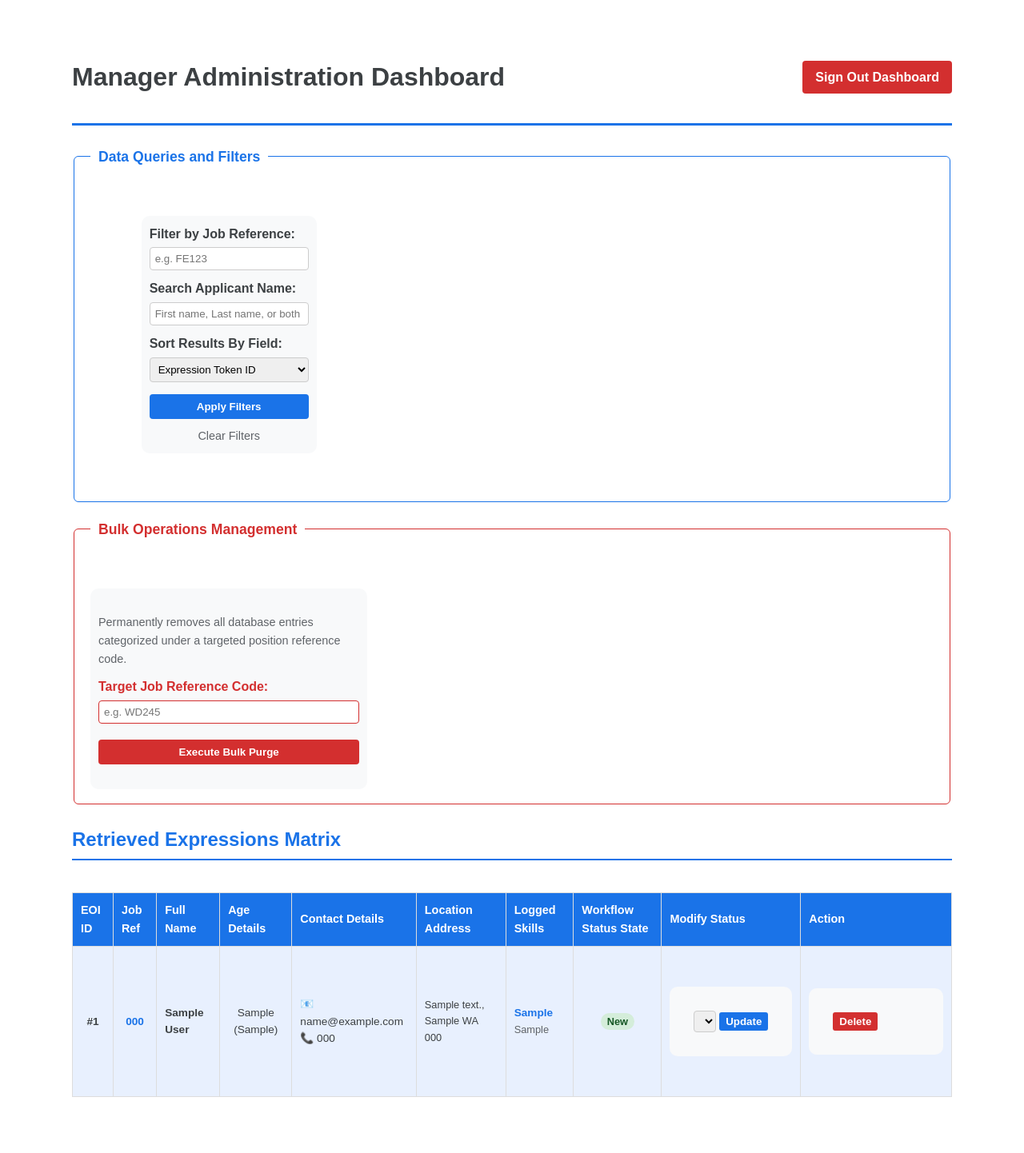
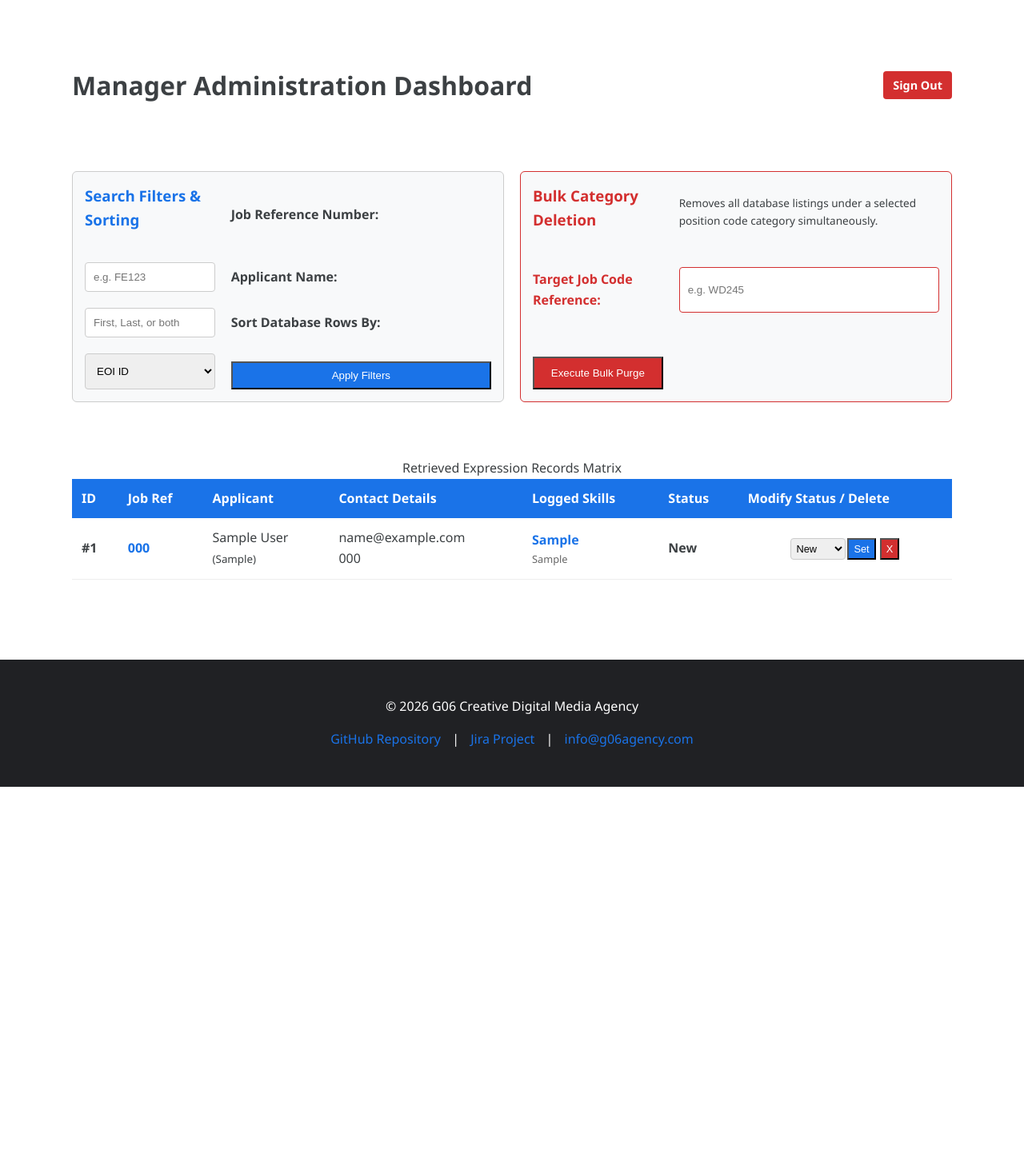
Before and after one commit to grageriann/AssignmentProject2, a PHP site: page /manage.php in a window 1280 px wide. Shown: the part 56-1498 px from the top of the page at 80% size. After the commit the page ends 1040 px from the top, so only its background shows below. Run offline with PHP 8.4, Linux system fonts and the light colour scheme; a user stored in the database is signed in; tables that the repository leaves empty hold one stand-in row (values such as "Sample post").

Commit message:
upd all pages.

```diff
--- a/manage.php
+++ b/manage.php
@@ -7,28 +7,23 @@ if (!isset($_SESSION["authenticated"]) || $_SESSION["authenticated"] !== true) {
 require_once "settings.php";
 
 $message = "";
-$msg_style = "color: #2e7d32; font-weight: bold;";
 
-// 1. POST ACTION INTERCEPTORS
+// 1. Intercept Status Changes and Erasures
 if ($_SERVER["REQUEST_METHOD"] === "POST") {
-
-  // Action A: Update Single Application Status
   if (isset($_POST["update_status"])) {
     $eoi_number = (int)$_POST["eoi_number"];
     $status = trim($_POST["status"] ?? "");
-
     if (in_array($status, ['New', 'Current', 'Final'])) {
         $query = "UPDATE eoi SET Status = ? WHERE EOInumber = ?";
         $stmt = mysqli_prepare($conn, $query);
         mysqli_stmt_bind_param($stmt, "si", $status, $eoi_number);
         if (mysqli_stmt_execute($stmt)) {
-            $message = "EOI #$eoi_number status updated successfully to $status.";
+            $message = "EOI #$eoi_number status updated to $status.";
         }
         mysqli_stmt_close($stmt);
     }
   }
 
-  // Action B: Single Application Erase
   if (isset($_POST["delete_eoi"])) {
     $eoi_number = (int)$_POST["eoi_number"];
     $query = "DELETE FROM eoi WHERE EOInumber = ?";
@@ -36,12 +31,10 @@ if ($_SERVER["REQUEST_METHOD"] === "POST") {
     mysqli_stmt_bind_param($stmt, "i", $eoi_number);
     if (mysqli_stmt_execute($stmt)) {
         $message = "Application record #$eoi_number removed permanently.";
-        $msg_style = "color: #d32f2f; font-weight: bold;";
     }
     mysqli_stmt_close($stmt);
   }
 
-  // Action C: Bulk Clear Category by Job Reference (Mandatory Rubric Item)
   if (isset($_POST["bulk_delete"])) {
     $bulk_ref = trim($_POST["bulk_job_ref"] ?? "");
     if (!empty($bulk_ref)) {
@@ -50,20 +43,18 @@ if ($_SERVER["REQUEST_METHOD"] === "POST") {
         mysqli_stmt_bind_param($stmt, "s", $bulk_ref);
         if (mysqli_stmt_execute($stmt)) {
             $count = mysqli_affected_rows($conn);
-            $message = "Bulk Operation Completed: Cleaned $count EOI profiles mapped under code '$bulk_ref'.";
-            $msg_style = "color: #d32f2f; font-weight: bold;";
+            $message = "Bulk Purge Complete: Removed $count applications matching code '$bulk_ref'.";
         }
         mysqli_stmt_close($stmt);
     }
   }
 }
 
-// 2. GET QUERY INTERCEPTORS FOR FILTERING & SORTING
+// 2. Sorting & Search Logic Matrix
 $search_job  = isset($_GET["search_job"]) ? trim($_GET["search_job"]) : "";
 $search_name = isset($_GET["search_name"]) ? trim($_GET["search_name"]) : "";
 $sort_field  = isset($_GET["sort_by"]) ? trim($_GET["sort_by"]) : "EOInumber";
 
-// Whitelist sort fields to protect against SQL injections
 $allowed_sorts = [
     "EOInumber"          => "EOInumber",
     "JobReferenceNumber" => "JobReferenceNumber",
@@ -74,7 +65,6 @@ $allowed_sorts = [
 ];
 $order_column = $allowed_sorts[$sort_field] ?? "EOInumber";
 
-// Construct SQL query dynamically based on search inputs
 $sql = "SELECT * FROM eoi WHERE 1=1";
 $params = [];
 $types = "";
@@ -86,7 +76,6 @@ if ($search_job !== "") {
 }
 
 if ($search_name !== "") {
-    // Splits input into arrays to handle "First Last" dual name matching requirements
     $name_parts = explode(" ", $search_name, 2);
     if (count($name_parts) == 2) {
         $sql .= " AND (FirstName LIKE ? AND LastName LIKE ?)";
@@ -103,11 +92,9 @@ if ($search_name !== "") {
 
 $sql .= " ORDER BY " . $order_column . " ASC";
 $stmt = mysqli_prepare($conn, $sql);
-
 if (!empty($params)) {
     mysqli_stmt_bind_param($stmt, $types, ...$params);
 }
-
 mysqli_stmt_execute($stmt);
 $result = mysqli_stmt_get_result($stmt);
 
@@ -115,131 +102,109 @@ $pageTitle = "HR Dashboard Portal";
 include_once("header.inc");
 ?>
 
-<main class="page-container" style="padding:20px; font-family: sans-serif;">
-  <div style="display:flex; justify-content:space-between; align-items:center; border-bottom:3px solid #1a73e8; padding-bottom:10px;">
+<main class="page-container">
+  <div style="display:flex; justify-content:space-between; align-items:center; margin-bottom: 20px;">
       <h1>Manager Administration Dashboard</h1>
-      <a href="logout.php" style="padding:8px 16px; background:#d32f2f; color:#fff; text-decoration:none; border-radius:4px; font-weight:bold;">Sign Out Dashboard</a>
+      <a href="logout.php" style="padding:6px 12px; background:#d32f2f; color:#fff; text-decoration:none; border-radius:4px; font-weight:bold; font-size:0.9rem;">Sign Out</a>
   </div>
 
   <?php if (!empty($message)): ?>
-      <p style="<?php echo $msg_style; ?> padding:10px; background:#f8f9fa; border:1px solid #ccc; margin-top:15px; border-radius:4px;"><?php echo htmlspecialchars($message); ?></p>
+      <p style="padding:10px; background:var(--hover-blue); border:1px solid var(--primary-blue); color:var(--primary-blue); font-weight:bold; border-radius:4px;"><?php echo htmlspecialchars($message); ?></p>
   <?php endif; ?>
 
-  <div style="display:grid; grid-template-columns: repeat(auto-fit, minmax(300px, 1fr)); gap:20px; margin: 25px 0;">
+  <div style="display: flex; flex-wrap: wrap; gap: 20px; margin-bottom: 30px;">
+      <form method="get" action="manage.php" style="flex: 1; min-width: 280px; padding: 15px; border: 1px solid #ccc; border-radius: 6px;">
+          <h3 style="margin-top:0; color:var(--primary-blue);">Search Filters & Sorting</h3>
 
-      <fieldset style="border:1px solid #1a73e8; border-radius:6px; background:#fff;">
-          <legend style="color:#1a73e8; font-weight:bold; padding:0 10px;">Data Queries and Filters</legend>
-          <form method="get" action="manage.php" style="display:flex; flex-direction:column; gap:10px; padding:10px;">
-              <div>
-                  <label for="search_job" style="font-weight:bold; display:block; margin-bottom:4px;">Filter by Job Reference:</label>
-                  <input type="text" id="search_job" name="search_job" value="<?php echo htmlspecialchars($search_job); ?>" placeholder="e.g. FE123" style="width:100%; padding:6px; box-sizing:border-box;">
-              </div>
-              <div>
-                  <label for="search_name" style="font-weight:bold; display:block; margin-bottom:4px;">Search Applicant Name:</label>
-                  <input type="text" id="search_name" name="search_name" value="<?php echo htmlspecialchars($search_name); ?>" placeholder="First name, Last name, or both" style="width:100%; padding:6px; box-sizing:border-box;">
-              </div>
-              <div>
-                  <label for="sort_by" style="font-weight:bold; display:block; margin-bottom:4px;">Sort Results By Field:</label>
-                  <select id="sort_by" name="sort_by" style="width:100%; padding:6px; box-sizing:border-box;">
-                      <option value="EOInumber" <?php if($sort_field==="EOInumber") echo "selected";?>>Expression Token ID</option>
-                      <option value="JobReferenceNumber" <?php if($sort_field==="JobReferenceNumber") echo "selected";?>>Job Reference ID</option>
+          <label for="search_job">Job Reference Number:</label>
+          <input type="text" id="search_job" name="search_job" value="<?php echo htmlspecialchars($search_job); ?>" placeholder="e.g. FE123">
+
+          <label for="search_name">Applicant Name:</label>
+          <input type="text" id="search_name" name="search_name" value="<?php echo htmlspecialchars($search_name); ?>" placeholder="First, Last, or both">
+
+          <label for="sort_by">Sort Database Rows By:</label>
+          <select id="sort_by" name="sort_by">
+              <option value="EOInumber" <?php if($sort_field==="EOInumber") echo "selected";?>>EOI ID</option>
+              <option value="JobReferenceNumber" <?php if($sort_field==="JobReferenceNumber") echo "selected";?>>Job Reference</option>
               <option value="FirstName" <?php if($sort_field==="FirstName") echo "selected";?>>First Name</option>
               <option value="LastName" <?php if($sort_field==="LastName") echo "selected";?>>Last Name</option>
-                      <option value="Status" <?php if($sort_field==="Status") echo "selected";?>>Application Workflow Status</option>
-                      <option value="DateSubmitted" <?php if($sort_field==="DateSubmitted") echo "selected";?>>Submission Date</option>
+              <option value="Status" <?php if($sort_field==="Status") echo "selected";?>>Status State</option>
+              <option value="DateSubmitted" <?php if($sort_field==="DateSubmitted") echo "selected";?>>Date Submitted</option>
           </select>
-              </div>
-              <button type="submit" style="padding:8px; background:#1a73e8; color:white; border:none; border-radius:4px; font-weight:bold; cursor:pointer; margin-top:5px;">Apply Filters</button>
-              <a href="manage.php" style="text-align:center; font-size:0.9rem; color:#5f6368; text-decoration:none;">Clear Filters</a>
+
+          <button type="submit" style="background: var(--primary-blue); color: var(--white); width: 100%; margin-top: 10px; padding: 8px;">Apply Filters</button>
       </form>
-      </fieldset>
 
-      <fieldset style="border:1px solid #d32f2f; border-radius:6px; background:#fff;">
-          <legend style="color:#d32f2f; font-weight:bold; padding:0 10px;">Bulk Operations Management</legend>
-          <form method="post" action="manage.php" onsubmit="return confirm('CRITICAL WARNING: You are about to delete ALL expressions of interest associated with this Job Reference. This cannot be undone. Proceed?');" style="display:flex; flex-direction:column; gap:10px; padding:10px; justify-content:center; height:80%;">
-              <p style="margin:0; font-size:0.9rem; color:#5f6368;">Permanently removes all database entries categorized under a targeted position reference code.</p>
-              <div>
-                  <label for="bulk_job_ref" style="font-weight:bold; display:block; margin-bottom:4px; color:#d32f2f;">Target Job Reference Code:</label>
-                  <input type="text" id="bulk_job_ref" name="bulk_job_ref" placeholder="e.g. WD245" required style="width:100%; padding:6px; box-sizing:border-box; border:1px solid #d32f2f;">
-              </div>
-              <button type="submit" name="bulk_delete" style="padding:8px; background:#d32f2f; color:white; border:none; border-radius:4px; font-weight:bold; cursor:pointer; margin-top:10px;">Execute Bulk Purge</button>
+      <form method="post" action="manage.php" onsubmit="return confirm('WARNING: Clear ALL profiles matching this code?');" style="flex: 1; min-width: 280px; padding: 15px; border: 1px solid #d32f2f; border-radius: 6px;">
+          <h3 style="margin-top:0; color:#d32f2f;">Bulk Category Deletion</h3>
+          <p style="font-size:0.85rem; color:var(--text-color);">Removes all database listings under a selected position code category simultaneously.</p>
+
+          <label for="bulk_job_ref" style="color:#d32f2f;">Target Job Code Reference:</label>
+          <input type="text" id="bulk_job_ref" name="bulk_job_ref" placeholder="e.g. WD245" required style="border-color:#d32f2f;">
+
+          <button type="submit" name="bulk_delete" style="background: #d32f2f; color: var(--white); width: 100%; margin-top: 35px; padding: 8px;">Execute Bulk Purge</button>
       </form>
-      </fieldset>
   </div>
 
-  <h2 style="border-bottom: 2px solid #1a73e8; padding-bottom:5px;">Retrieved Expressions Matrix</h2>
-  <div style="overflow-x:auto; margin-top:15px;">
-      <table style="width:100%; border-collapse:collapse; min-width:1000px;">
+  <table>
+      <caption>Retrieved Expression Records Matrix</caption>
       <thead>
-              <tr style="background:#202124; color:white; font-size:0.9rem;">
-                  <th style="padding:10px; border:1px solid #ddd;">EOI ID</th>
-                  <th style="padding:10px; border:1px solid #ddd;">Job Ref</th>
-                  <th style="padding:10px; border:1px solid #ddd;">Full Name</th>
-                  <th style="padding:10px; border:1px solid #ddd;">Age Details</th>
-                  <th style="padding:10px; border:1px solid #ddd;">Contact Details</th>
-                  <th style="padding:10px; border:1px solid #ddd;">Location Address</th>
-                  <th style="padding:10px; border:1px solid #ddd;">Logged Skills</th>
-                  <th style="padding:10px; border:1px solid #ddd;">Workflow Status State</th>
-                  <th style="padding:10px; border:1px solid #ddd;">Modify Status</th>
-                  <th style="padding:10px; border:1px solid #ddd;">Action</th>
+          <tr>
+              <th>ID</th>
+              <th>Job Ref</th>
+              <th>Applicant</th>
+              <th>Contact Details</th>
+              <th>Logged Skills</th>
+              <th>Status</th>
+              <th>Modify Status / Delete</th>
           </tr>
       </thead>
       <tbody>
           <?php if ($result && mysqli_num_rows($result) > 0): ?>
               <?php while ($row = mysqli_fetch_assoc($result)): ?>
-                      <tr style="font-size:0.85rem; border-bottom:1px solid #ddd; background: <?php echo ($row['Status'] === 'New') ? '#e8f0fe' : '#fff'; ?>;">
-                          <td style="padding:10px; border:1px solid #ddd; font-weight:bold; text-align:center;">#<?php echo $row["EOInumber"]; ?></td>
-                          <td style="padding:10px; border:1px solid #ddd; font-weight:bold; text-align:center; color:#1a73e8;"><?php echo htmlspecialchars($row["JobReferenceNumber"]); ?></td>
-                          <td style="padding:10px; border:1px solid #ddd; font-weight:bold;"><?php echo htmlspecialchars($row["FirstName"] . " " . $row["LastName"]); ?></td>
-                          <td style="padding:10px; border:1px solid #ddd; text-align:center;"><?php echo htmlspecialchars($row["DOB"]); ?> (<?php echo htmlspecialchars($row["Gender"]); ?>)</td>
-                          <td style="padding:10px; border:1px solid #ddd;">
-                              <div>📧 <?php echo htmlspecialchars($row["EmailAddress"]); ?></div>
-                              <div>📞 <?php echo htmlspecialchars($row["PhoneNumber"]); ?></div>
+                  <tr>
+                      <td><strong>#<?php echo $row["EOInumber"]; ?></strong></td>
+                      <td style="color:var(--primary-blue); font-weight:bold;"><?php echo htmlspecialchars($row["JobReferenceNumber"]); ?></td>
+                      <td><?php echo htmlspecialchars($row["FirstName"] . " " . $row["LastName"]); ?><br><small>(<?php echo htmlspecialchars($row["DOB"]); ?>)</small></td>
+                      <td>
+                          <div><?php echo htmlspecialchars($row["EmailAddress"]); ?></div>
+                          <div><?php echo htmlspecialchars($row["PhoneNumber"]); ?></div>
                       </td>
-                          <td style="padding:10px; border:1px solid #ddd; font-size:0.8rem;">
-                              <?php echo htmlspecialchars($row["StreetAddress"] . ", " . $row["SuburbTown"] . " " . $row["State"] . " " . $row["Postcode"]); ?>
+                      <td>
+                          <div style="font-weight:bold; color:var(--primary-blue);"><?php echo htmlspecialchars($row["Skills"]); ?></div>
+                          <div style="font-size:0.8rem; color:#666;"><?php echo htmlspecialchars($row["OtherSkills"]); ?></div>
                       </td>
-                          <td style="padding:10px; border:1px solid #ddd; max-width:200px; overflow:hidden; text-overflow:ellipsis;">
-                              <div style="font-weight:bold; color:#1a73e8;"><?php echo htmlspecialchars($row["Skills"]); ?></div>
-                              <div style="color:#5f6368; font-size:0.8rem;"><?php echo htmlspecialchars($row["OtherSkills"]); ?></div>
-                          </td>
-                          <td style="padding:10px; border:1px solid #ddd; text-align:center;">
-                              <span style="padding:3px 8px; border-radius:12px; font-weight:bold; font-size:0.8rem;
-                                    background: <?php echo ($row['Status'] === 'New') ? '#d4edda; color:#155724;' : (($row['Status'] === 'Current') ? '#fff3cd; color:#856404;' : '#e2e3e5; color:#383d41;'); ?>">
-                                  <?php echo htmlspecialchars($row["Status"]); ?>
-                              </span>
-                          </td>
-                          <td style="padding:10px; border:1px solid #ddd; text-align:center;">
-                              <form method="post" action="manage.php" style="display:flex; gap:4px; align-items:center; justify-content:center;">
+                      <td><span style="font-weight:bold;"><?php echo htmlspecialchars($row["Status"]); ?></span></td>
+                      <td>
+                          <div style="display:flex; gap:5px; align-items:center; justify-content:center;">
+                              <form method="post" action="manage.php" style="display:inline-flex; gap:2px; margin:0; padding:0; border:none; box-shadow:none;">
                                   <input type="hidden" name="eoi_number" value="<?php echo $row["EOInumber"]; ?>">
-                                  <select name="status" style="padding:4px; font-size:0.8rem;">
+                                  <select name="status" style="padding:2px; font-size:0.8rem; width:auto; margin:0;">
                                       <option value="New" <?php if ($row["Status"] === "New") echo "selected"; ?>>New</option>
                                       <option value="Current" <?php if ($row["Status"] === "Current") echo "selected"; ?>>Current</option>
                                       <option value="Final" <?php if ($row["Status"] === "Final") echo "selected"; ?>>Final</option>
                                   </select>
-                                  <button type="submit" name="update_status" style="padding:4px 8px; background:#1a73e8; color:white; border:none; border-radius:3px; cursor:pointer; font-weight:bold;">Update</button>
+                                  <button type="submit" name="update_status" style="padding:4px 6px; font-size:0.8rem; background:var(--primary-blue); color:white;">Set</button>
                               </form>
-                          </td>
-                          <td style="padding:10px; border:1px solid #ddd; text-align:center;">
-                              <form method="post" action="manage.php" onsubmit="return confirm('Are you sure you want to delete this application record permanently?');">
+                              <form method="post" action="manage.php" onsubmit="return confirm('Delete permanently?');" style="display:inline-block; margin:0; padding:0; border:none; box-shadow:none;">
                                   <input type="hidden" name="eoi_number" value="<?php echo $row["EOInumber"]; ?>">
-                                  <button type="submit" name="delete_eoi" style="padding:4px 8px; background:#d32f2f; color:white; border:none; border-radius:3px; cursor:pointer; font-weight:bold;">Delete</button>
+                                  <button type="submit" name="delete_eoi" style="padding:4px 6px; font-size:0.8rem; background:#d32f2f; color:white;">X</button>
                               </form>
+                          </div>
                       </td>
                   </tr>
               <?php endwhile; ?>
           <?php else: ?>
               <tr>
-                      <td colspan="10" style="padding:20px; text-align:center; color:#5f6368; font-weight:bold;">No matching expression records found within the database tracking matrix.</td>
+                  <td colspan="7" style="text-align:center; font-weight:bold; color:#666;">No matching records found.</td>
               </tr>
           <?php endif; ?>
       </tbody>
   </table>
-  </div>
 </main>
 
 <?php
 mysqli_stmt_close($stmt);
 mysqli_close($conn);
-include_once("header.inc");
+include_once("footer.inc");
 ?>
```
Also changed, not shown: about.php (+19 -21 lines), process_eoi.php (+21 -28 lines), images/group-photo.jpg (added). Lines whose indentation alone changed are shown as unchanged.
